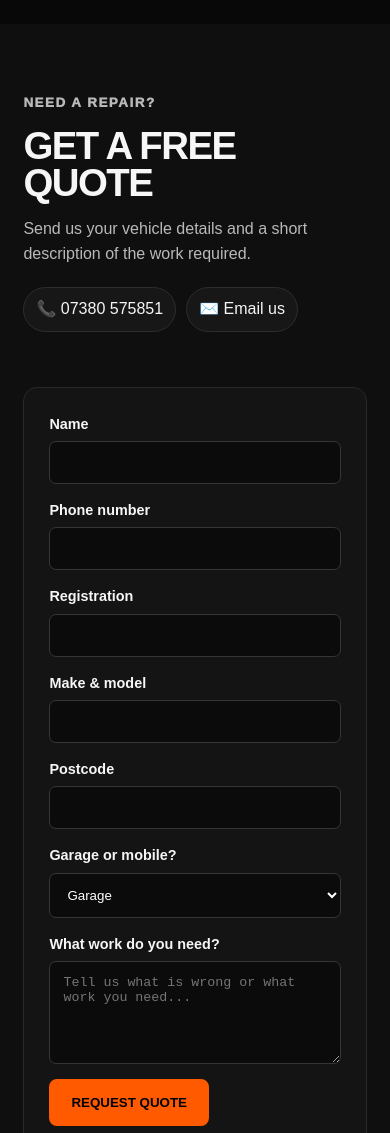
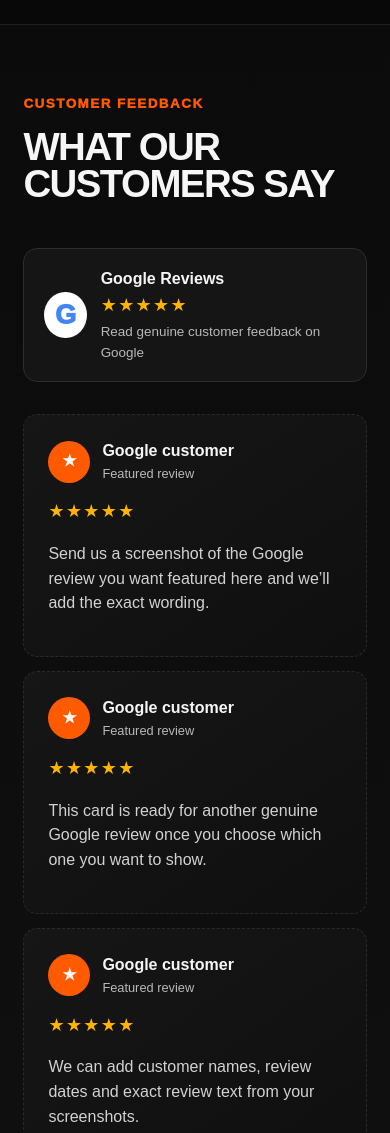
Before and after one commit to kyelaw1/lks-car-repairs, a plain HTML site: page index.html in a window 390 px wide. Shown: the part 6720-7853 px from the top of the page. Drawn offline with Linux system fonts and the light colour scheme.

Commit message:
Add files via upload

```diff
--- a/index.html
+++ b/index.html
@@ -21,6 +21,7 @@
     <a href="#services">Services</a>
     <a href="#mobile">Mobile</a>
     <a href="#about">Why Us</a>
+    <a href="#reviews">Reviews</a>
     <a href="#quote">Quote</a>
     <a href="#contact">Contact</a>
   </nav>
@@ -126,6 +127,47 @@
   </div>
 </section>
 
+
+<section class="reviews-section" id="reviews">
+  <div class="reviews-head">
+    <div>
+      <p class="eyebrow">Customer feedback</p>
+      <h2>What our customers say</h2>
+    </div>
+    <div class="google-rating">
+      <div class="g-mark">G</div>
+      <div>
+        <strong>Google Reviews</strong>
+        <div class="stars" aria-label="5 out of 5 stars">★★★★★</div>
+        <span>Read genuine customer feedback on Google</span>
+      </div>
+    </div>
+  </div>
+
+  <div class="review-grid">
+    <article class="review-card placeholder-review">
+      <div class="review-top"><div class="avatar">★</div><div><strong>Google customer</strong><span>Featured review</span></div></div>
+      <div class="stars">★★★★★</div>
+      <p>Send us a screenshot of the Google review you want featured here and we’ll add the exact wording.</p>
+    </article>
+    <article class="review-card placeholder-review">
+      <div class="review-top"><div class="avatar">★</div><div><strong>Google customer</strong><span>Featured review</span></div></div>
+      <div class="stars">★★★★★</div>
+      <p>This card is ready for another genuine Google review once you choose which one you want to show.</p>
+    </article>
+    <article class="review-card placeholder-review">
+      <div class="review-top"><div class="avatar">★</div><div><strong>Google customer</strong><span>Featured review</span></div></div>
+      <div class="stars">★★★★★</div>
+      <p>We can add customer names, review dates and exact review text from your screenshots.</p>
+    </article>
+  </div>
+
+  <div class="review-actions">
+    <a class="btn primary" href="https://www.google.com/maps/place/LK'S+CAR+REPAIRS+%26+AUTO+SERVICES/data=!4m2!3m1!1s0x0:0x40a09bfc439353e8?sa=X&ved=1t:2428&ictx=111" target="_blank" rel="noopener">Read reviews on Google</a>
+    <a class="btn secondary google-outline" href="https://www.google.com/maps/place/LK'S+CAR+REPAIRS+%26+AUTO+SERVICES/data=!4m2!3m1!1s0x0:0x40a09bfc439353e8?sa=X&ved=1t:2428&ictx=111" target="_blank" rel="noopener">Leave us a Google review</a>
+  </div>
+</section>
+
 <section class="quote-section" id="quote">
   <div class="quote-copy">
     <p class="eyebrow">Need a repair?</p>
--- a/styles.css
+++ b/styles.css
@@ -104,3 +104,19 @@ footer a{display:block;margin-top:8px;color:#ddd}
   .mobile-bar a{padding:14px;text-align:center;font-weight:900;text-transform:uppercase}
   .mobile-bar a:last-child{background:var(--orange)}
 }
+
+.reviews-section{padding:80px max(6vw,36px);background:linear-gradient(180deg,#0b0b0b,#101010);border-top:1px solid #1f1f1f;border-bottom:1px solid #1f1f1f}
+.reviews-head{display:grid;grid-template-columns:1.1fr .9fr;gap:40px;align-items:end;margin-bottom:32px}
+.reviews-head h2{font-size:clamp(2.4rem,4.4vw,4.4rem);line-height:.96;margin:.15em 0;text-transform:uppercase;letter-spacing:-.04em}
+.google-rating{justify-self:end;display:flex;align-items:center;gap:14px;min-width:min(100%,420px);background:#151515;border:1px solid #2d2d2d;border-radius:14px;padding:18px 20px}
+.g-mark{width:46px;height:46px;border-radius:50%;display:grid;place-items:center;background:#fff;color:#4285f4;font-size:1.7rem;font-weight:1000}
+.google-rating strong,.google-rating span{display:block}.google-rating span{color:var(--muted);font-size:.84rem;margin-top:2px}
+.stars{color:#ffb400;letter-spacing:.08em;font-size:1.12rem}
+.review-grid{display:grid;grid-template-columns:repeat(3,1fr);gap:14px}
+.review-card{background:linear-gradient(145deg,#161616,#0f0f0f);border:1px solid #2a2a2a;border-radius:14px;padding:24px;min-height:230px}
+.review-top{display:flex;align-items:center;gap:12px;margin-bottom:14px}.review-top strong,.review-top span{display:block}.review-top span{font-size:.8rem;color:var(--muted)}
+.avatar{width:42px;height:42px;border-radius:50%;display:grid;place-items:center;background:var(--orange);font-weight:1000}
+.review-card p{color:#d2d2d2}.placeholder-review{border-style:dashed}
+.review-actions{display:flex;gap:12px;flex-wrap:wrap;margin-top:26px}.google-outline{background:transparent}
+@media(max-width:980px){.reviews-head{grid-template-columns:1fr}.google-rating{justify-self:start}.review-grid{grid-template-columns:1fr}}
+@media(max-width:720px){.reviews-section{padding:56px 6%}}
```
Also changed, not shown: 1 other file.
